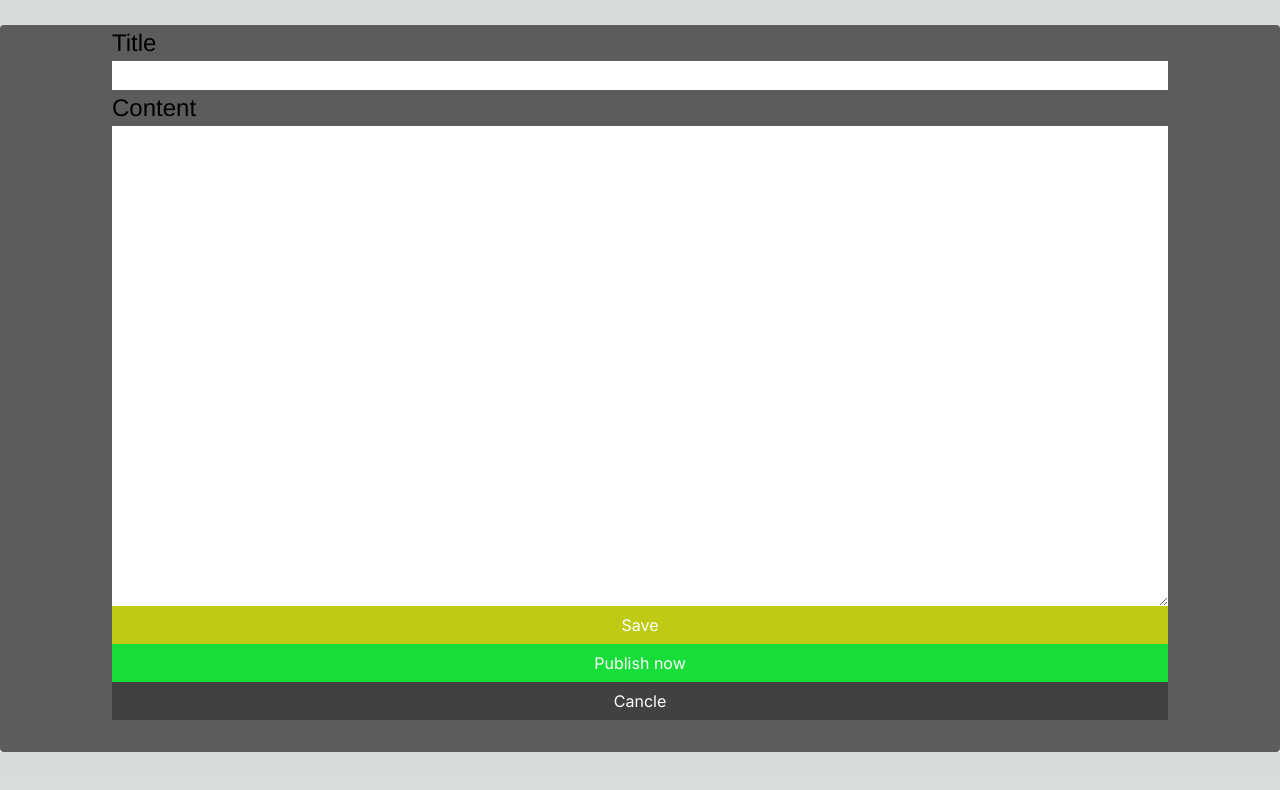
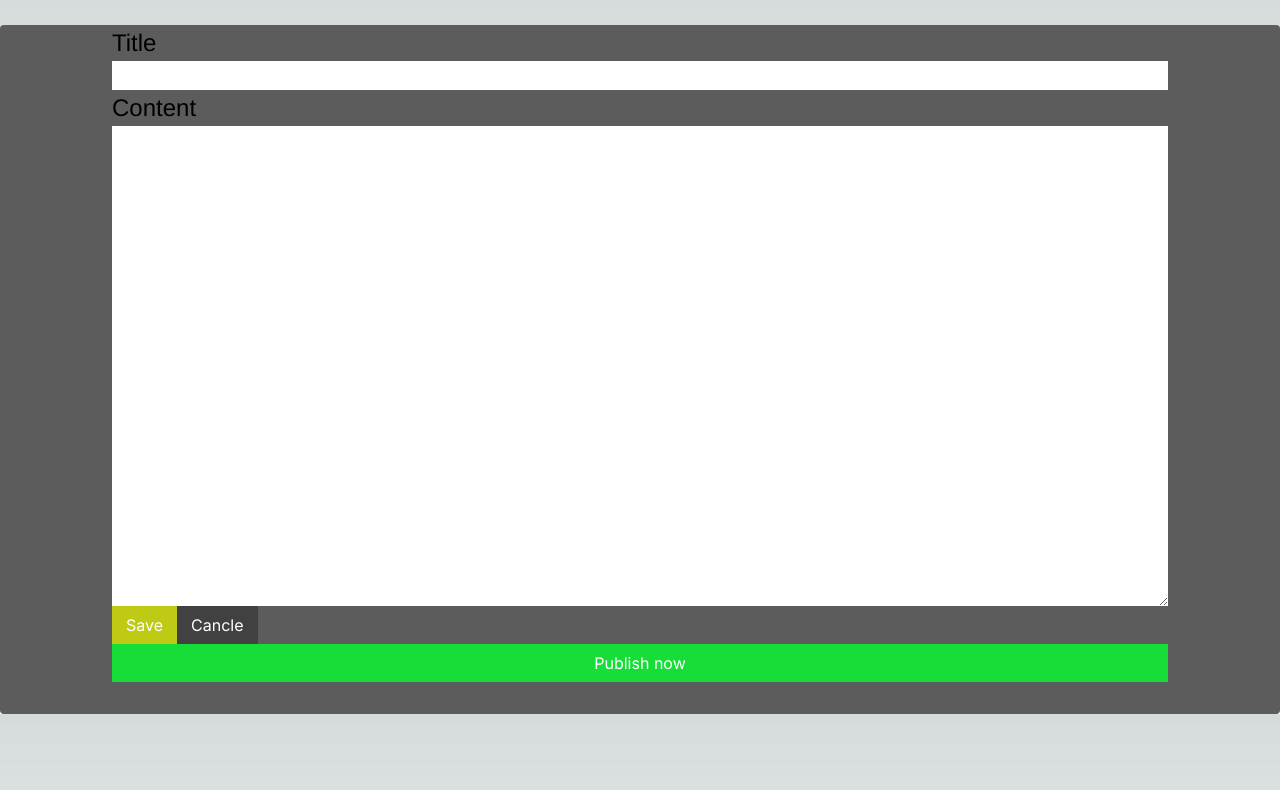
Before and after one commit to TheTaTha5/opensource-test, a Next.js app: page /draft/draftForm in a window 1280 px wide. Shown: the top 790 px of the page. Built offline with nearby package versions, Linux system fonts and the light colour scheme.

Commit message:
post method error fixed

```diff
--- a/app/draft/draftFetcher.tsx
+++ b/app/draft/draftFetcher.tsx
@@ -2,7 +2,7 @@
 import { useEffect, useState } from "react";
 import { IPosts,IPost } from "../interfaces/interface";
 import { PostElement } from "../posts/postElements";
-import { DraftElement } from "./draftPage";
+import { DraftElement } from "./draftElements";
 
 
 
--- a/app/draft/draftForm/page.tsx
+++ b/app/draft/draftForm/page.tsx
@@ -2,9 +2,17 @@
 
 import { fetchingError } from "@/app/errorHander/exceptions";
 import { IPost } from "@/app/interfaces/interface";
-import { postSelector, setContent, submitDraft, submitPublish, setTitle, voidAll, setID, isPublished } from "@/app/redux/feature/postSlices";
+import {
+  postSelector,
+  setContent,
+  submitDraft,
+  submitPublish,
+  setTitle,
+  voidAll,
+  setID,
+  isPublished,
+} from "@/app/redux/feature/postSlices";
 import { AppDispatch, store } from "@/app/redux/store";
-import Link from "next/link";
 import { useRouter } from "next/navigation";
 import { FormEvent, useState } from "react";
 import { useDispatch, useSelector } from "react-redux";
@@ -17,15 +25,13 @@ const DraftForm = () => {
   myHeaders.append("Content-Type", "application/json");
 
   const handleSubmit = async (e: FormEvent<HTMLFormElement>) => {
-
     e.preventDefault();
-    const raw =
-    JSON.stringify({
+    const raw = JSON.stringify({
       title: postReducer.value.title.toString(),
       content: postReducer.value.content.toString(),
-      // published: postReducer.value.published.toString(),
+      published: postReducer.value.published.toString(),
     });
-    console.log("raw log = "+ raw);
+    console.log("raw log = " + raw);
     const requestOptions = {
       method: "POST",
       headers: myHeaders,
@@ -35,19 +41,20 @@ const DraftForm = () => {
     const res = await fetch(
       "https://post-api.opensource-technology.com/api/posts",
       requestOptions
-    ).then(function(res)
-    {
-      console.log("fetch post status = " + res.status)
-      if(res.status > 201) {
+    )
+      .then(function (res) {
+        console.log("fetch post status = " + res.status);
+        if (res.status > 201) {
           throw new fetchingError();
         }
         return res.json();
-    }).then((resString:IPost) => {
+      })
+      .then((resString: IPost) => {
         dispatch(setID(resString.id));
-      if(postReducer.value.published === true) {
+        if (postReducer.value.published === true) {
           dispatch(submitPublish());
         }
-    })
+      });
   };
   return (
     <div className="Form">
@@ -68,9 +75,38 @@ const DraftForm = () => {
           value={postReducer.value.content}
           onChange={(e) => dispatch(setContent(e.target.value))}
         />
-        <button type="submit"className="formButtonSet" id="saveButton" onClick={()=>{(dispatch(submitDraft()),router.push("/draft"),dispatch(voidAll()))}}>Save</button>
-        <button type="submit" className="formButtonSet" id="publishButton"onClick={()=>{(dispatch(isPublished()),router.push("/"))}}>Publish now</button>
-        <button className="formButtonSet" id="cancleButton" type="button" onClick={()=> (dispatch(voidAll()),router.replace("/"))}>Cancle</button>
+        <div>
+          <button
+            type="submit"
+            className="formButtonSet"
+            id="saveButton"
+            onClick={() => {
+              dispatch(submitDraft()),
+                router.push("/draft")
+            }}
+          >
+            Save
+          </button>
+          <button
+            className="formButtonSet"
+            id="cancleButton"
+            type="button"
+            onClick={() => (dispatch(voidAll()), router.replace("/"))}
+          >
+            Cancle
+          </button>
+        </div>
+
+        <button
+          type="submit"
+          className="formButtonSet"
+          id="publishButton"
+          onClick={() => {
+            dispatch(isPublished()), router.push("/");
+          }}
+        >
+          Publish now
+        </button>
       </form>
     </div>
   );
--- a/app/draft/publish.tsx
+++ b/app/draft/publish.tsx
@@ -16,9 +16,13 @@ export const publishDraft = async ({id} : {id:string}) => {
  const res = await fetch(`https://post-api.opensource-technology.com/api/posts/${id}`, requestOptions).then((result)=> {
     console.log(id);
     console.log("patch publish to true === ")
-    if(result.status != 200) {
-      throw new fetchingError();
-    }
+    // if(result.status != 200) {
+    //   throw new fetchingError();
+    // }
+ }).catch((e)=> {
+  if(e) {
+    console.log("PulishDraft failed error = = " + e)
+  }
  });
 
 };
--- a/package.json
+++ b/package.json
@@ -11,7 +11,7 @@
   "dependencies": {
     "@reduxjs/toolkit": "^1.9.7",
     "axios": "^1.6.0",
-    "next": "14.0.1",
+    "next": "^14.0.1",
     "react": "^18",
     "react-dom": "^18",
     "react-redux": "^8.1.3",
```
Also changed, not shown: app/draft/draftElements.tsx (renamed from app/draft/draftPage.tsx), 1 other file (tests, documents, lock files or other folders). Lines whose indentation alone changed are shown as unchanged.
